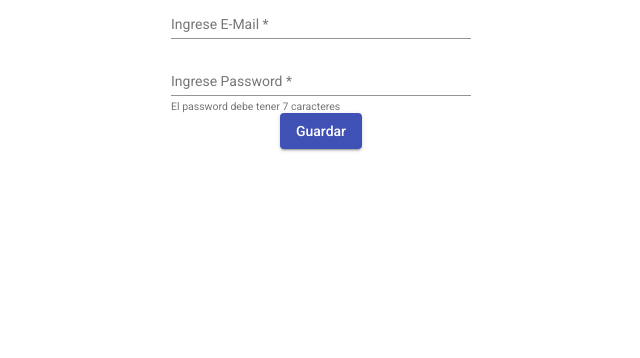
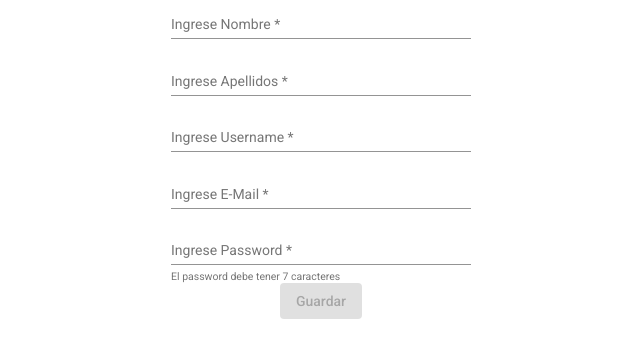
Before and after one commit to RafaelAnderson/Angular-Basic, an Angular app in the folder mi-web-app/: page /registrar in a window 1280 px wide. Shown: the top 358 px of the page, without its empty margins (319-959 px from the left). Built offline with nearby package versions, Linux system fonts and the light colour scheme.

Commit message:
3.30 Validar formulario

```diff
--- a/mi-web-app/src/app/seguridad/registrar/registrar.component.html
+++ b/mi-web-app/src/app/seguridad/registrar/registrar.component.html
@@ -1,5 +1,23 @@
 <section>
-  <form fxLayout="column" fxLayoutAlign="center center" #f="ngForm" (ngSubmit)="registrarUsuario(f)">
+  <form fxLayout="column" fxLayoutAlign="center center" #f="ngForm" (ngSubmit)="registrarUsuario(f)" fx-LayoutGap="10px">
+    <!--fx-LayoutGap para espaciado-->
+    <mat-form-field>
+      <mat-label>Ingrese Nombre</mat-label>
+      <input type="text" ngModel name="nombre" required placeholder="Ingrese nombre" matInput>
+      <mat-error>Debe ingresar un nombre</mat-error>
+    </mat-form-field>
+
+    <mat-form-field>
+      <mat-label>Ingrese Apellidos</mat-label>
+      <input type="text" ngModel name="apellidos" required placeholder="Ingrese nombre" matInput>
+      <mat-error>Debe ingresar los apellidos</mat-error>
+    </mat-form-field>
+
+    <mat-form-field>
+      <mat-label>Ingrese Username</mat-label>
+      <input type="text" ngModel name="username" required placeholder="rafael" matInput>
+      <mat-error>Debe ingresar un username</mat-error>
+    </mat-form-field>
 
     <mat-form-field>
       <mat-label>Ingrese E-Mail</mat-label>
@@ -14,7 +32,8 @@
       <mat-error>El password debe tener más de 7 caracteres</mat-error>
     </mat-form-field>
 
-    <button type="submit" mat-raised-button color="primary">Guardar</button>
+    <!--disabled invalida el botón si los datos no estan correctos-->
+    <button type="submit" mat-raised-button color="primary" [disabled]="f.invalid">Guardar</button>
 
   </form>
 </section>
```
